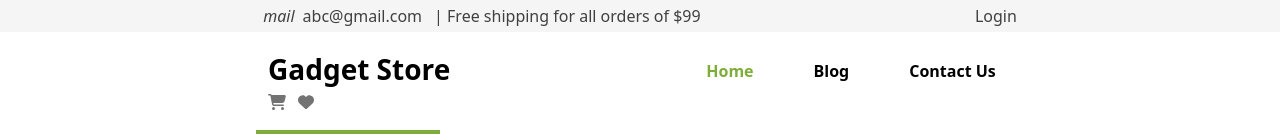
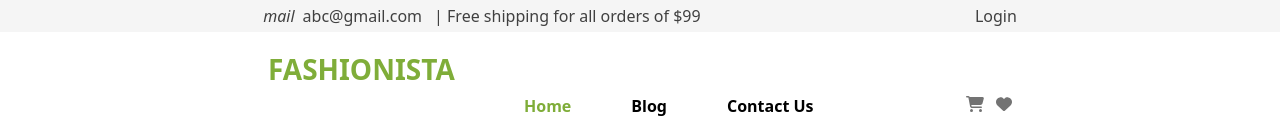
Before and after one commit to Vakaer/ecommerce-vueJs, a Vue app: page / in a window 1280 px wide. Shown: the top 134 px of the page. Built offline with nearby package versions, Linux system fonts and the light colour scheme; no server answers.

Commit message:
router link on logo

```diff
--- a/src/components/TheMainHeader.vue
+++ b/src/components/TheMainHeader.vue
@@ -8,9 +8,8 @@
       class="flex flex-wrap items-center justify-between px-3 w-width-60 mx-auto"
     >
       <div>
-        <a class="text-f28 font-bold text-black "
-          >Gadget Store</a
-        >
+        <router-link to="/" class="text-f28 text-primary font-bold  "
+          >FASHIONISTA</router-link>
       </div>
       <!-- Hamburger button for mobile view -->
       <button
```
